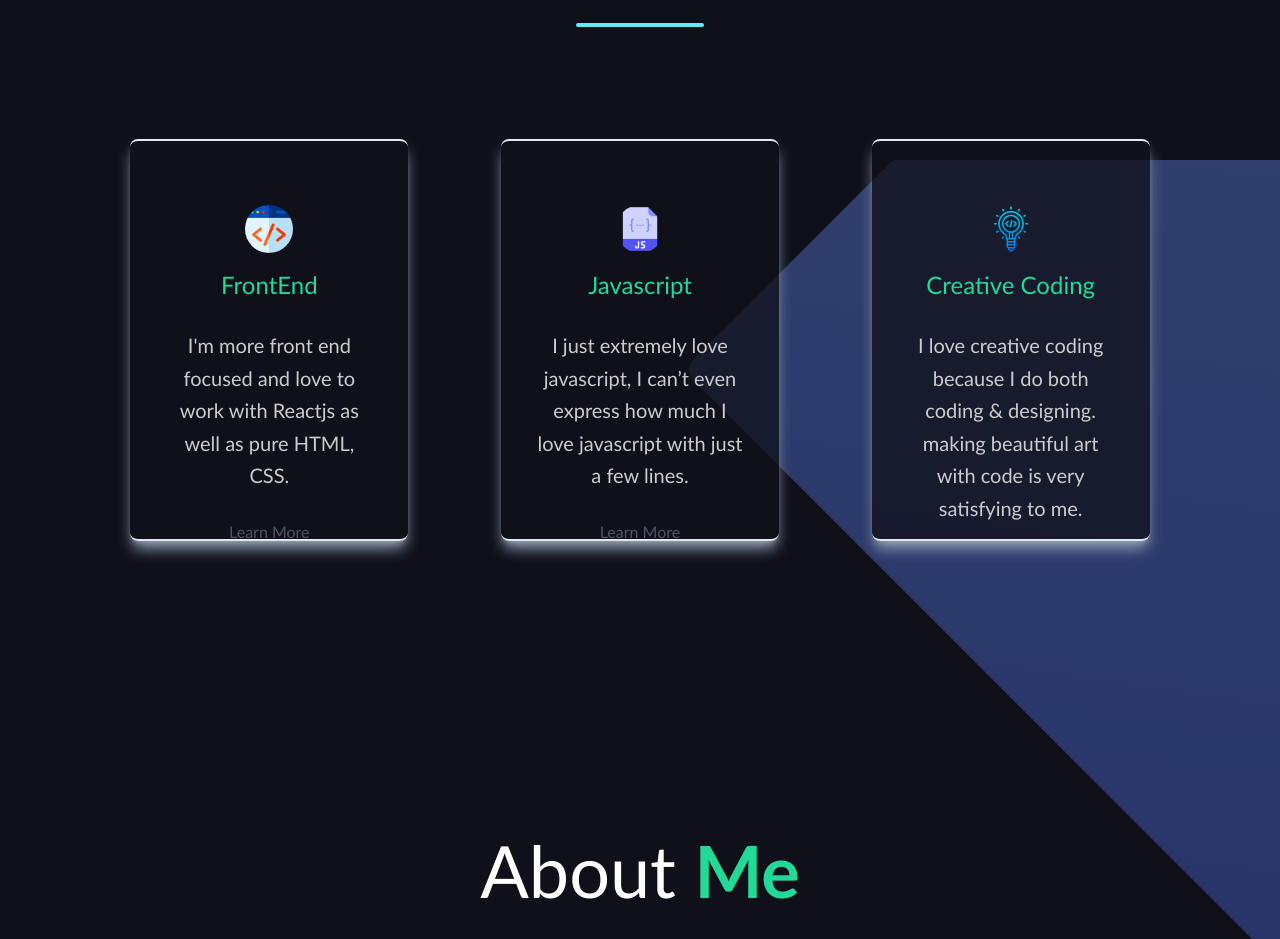
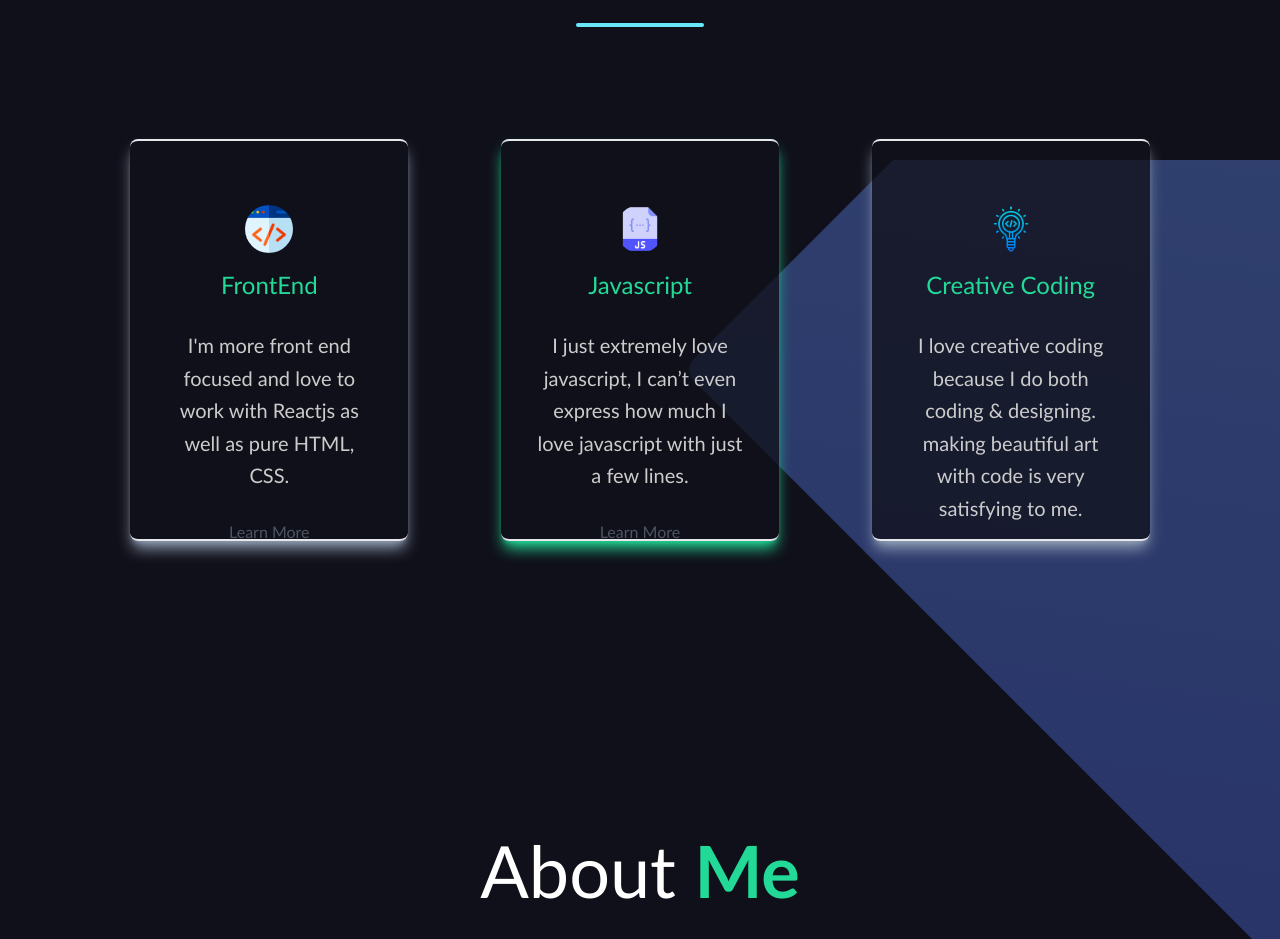
Before and after one commit to Rupen109/portfolio-1.0, a React (Create React App) app: page / in a window 1280 px wide. Shown: the part 1840-2779 px from the top of the page. Built offline with nearby package versions, Linux system fonts and the light colour scheme.

Commit message:
color update

```diff
--- a/src/Components/Skills.js
+++ b/src/Components/Skills.js
@@ -51,7 +51,7 @@ const Skills = () => {
                     </div>
                   </div>
                   <div className="p- mx-auto lg:w-1/4">
-                    <div className="h-3/4 bg-[#10101A] border-y-2 shadow-lg shadow-slate-400 bg-opacity-75 px-8 pt-16 pb-24 rounded-lg overflow-hidden text-center relative">
+                    <div className="h-3/4 bg-[#10101A] border-y-2 shadow-lg shadow-[#23D997] bg-opacity-75 px-8 pt-16 pb-24 rounded-lg overflow-hidden text-center relative">
                     <img className=" w-[3rem] h-[3rem] rounded-full mx-auto" src={js} alt="Developer Img" />
 
                       <h1 className="title-font sm:text-2xl mt-4 text-xl font-medium text-[#23D997] mb-3">Javascript</h1>
```
